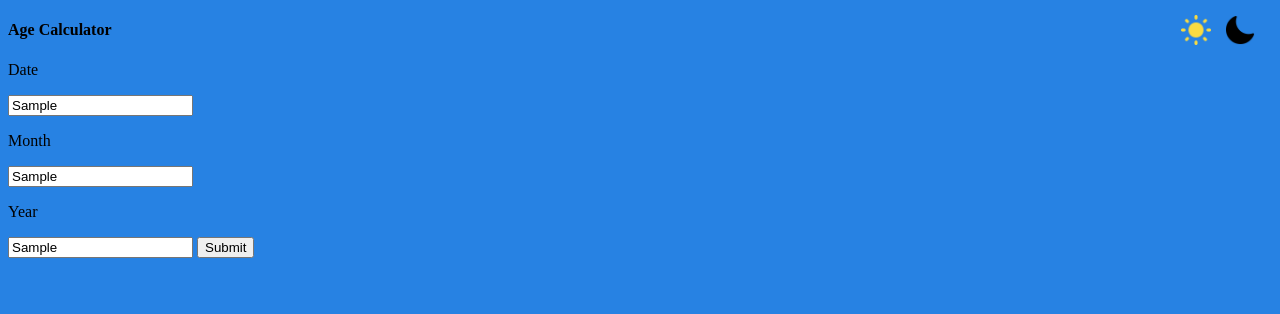
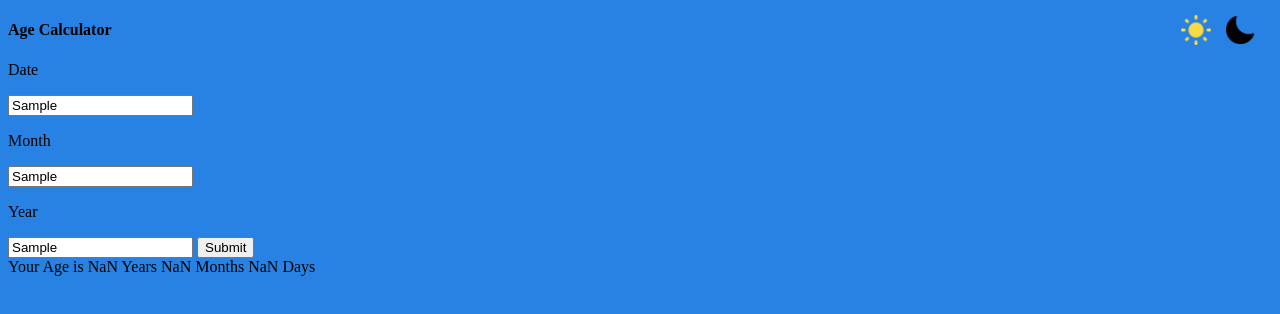
Before and after one commit to sakshiganyarpawar/themeswitcher, a plain HTML site: page index.html in a window 1280 px wide. Both pictures are taken after typing "Sample", "Sample", "Sample" into the empty fields and a click on the button "Submit". Drawn offline with Linux system fonts and the light colour scheme.

Commit message:
function_craeted_to_calculate_age

```diff
--- a/index.html
+++ b/index.html
@@ -40,7 +40,7 @@
                     <input type="text" name="month" id="month" placeholder="mm" class="text-box"/>
                 <p class="title">Year</p>
                     <input type="text" name="year"   id="year"placeholder="yyyy" class="text-box"/>
-                    <input type="button" name="submit"   value="Submit" onclick="age()"/>
+                    <input type="button" name="submit"   value="Submit" onclick="age()" class="submit"/>
             <div id="age"></div>
         </form>
     </div>
@@ -57,7 +57,29 @@
       />
     </div>
     <script>
-
+       function age() {
+    var d1 = document.getElementById("date").value;
+    var m1 = document.getElementById("month").value;
+    var y1 = document.getElementById("year").value;
+    var date = new Date();
+    var d2 = date.getDate();
+    var m2 = 1 + date.getMonth();
+    var y2 = date.getFullYear();
+    var month = [31, 28, 31, 30, 31, 30, 31, 31, 30, 31, 30, 31];
+    if (d1 > d2) {
+        d2 = d2 + month[m2 - 1];
+        m2 = m2 - 1;
+    }
+    if (m1 > m2) {
+        m2 = m2 + 12;
+        y2 = y2 - 1;
+    }
+    var d = d2 - d1;
+    var m = m2 - m1;
+    var y = y2 - y1;
+    document.getElementById("age").innerHTML =
+        "Your Age is " + y + " Years " + m + " Months " + d + " Days";
+}
       function enableDark() {
         const mainBody = document.getElementById("main-body");
         mainBody.classList.remove("bg-light")
```
